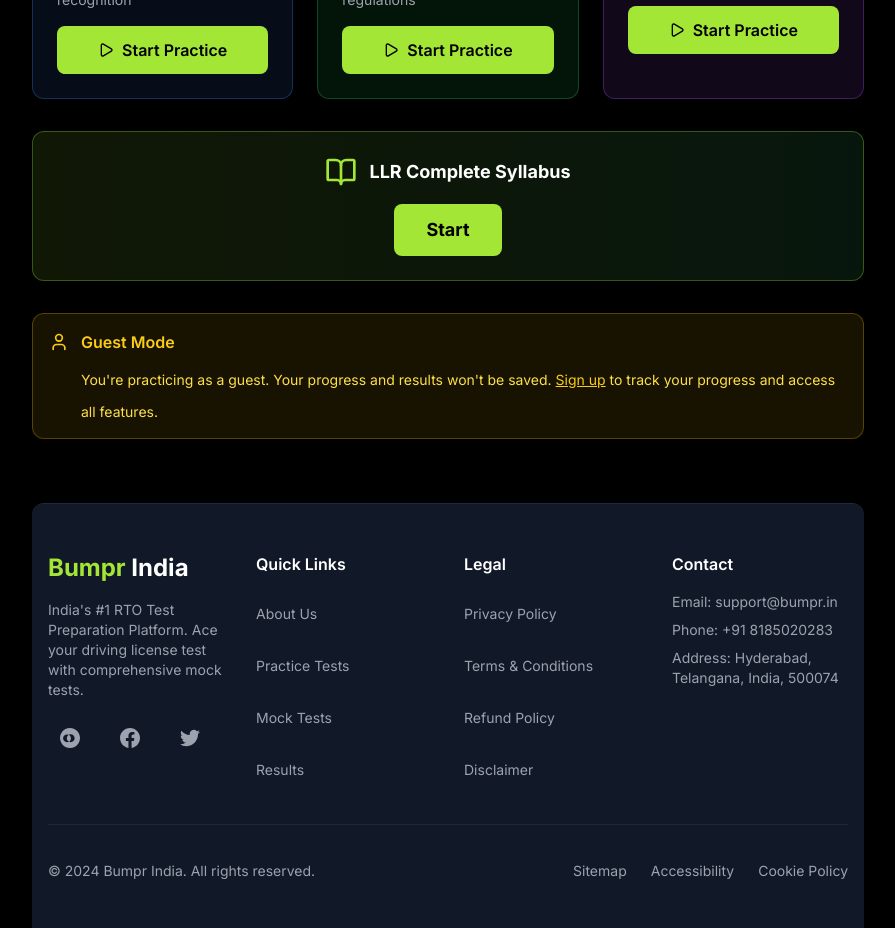
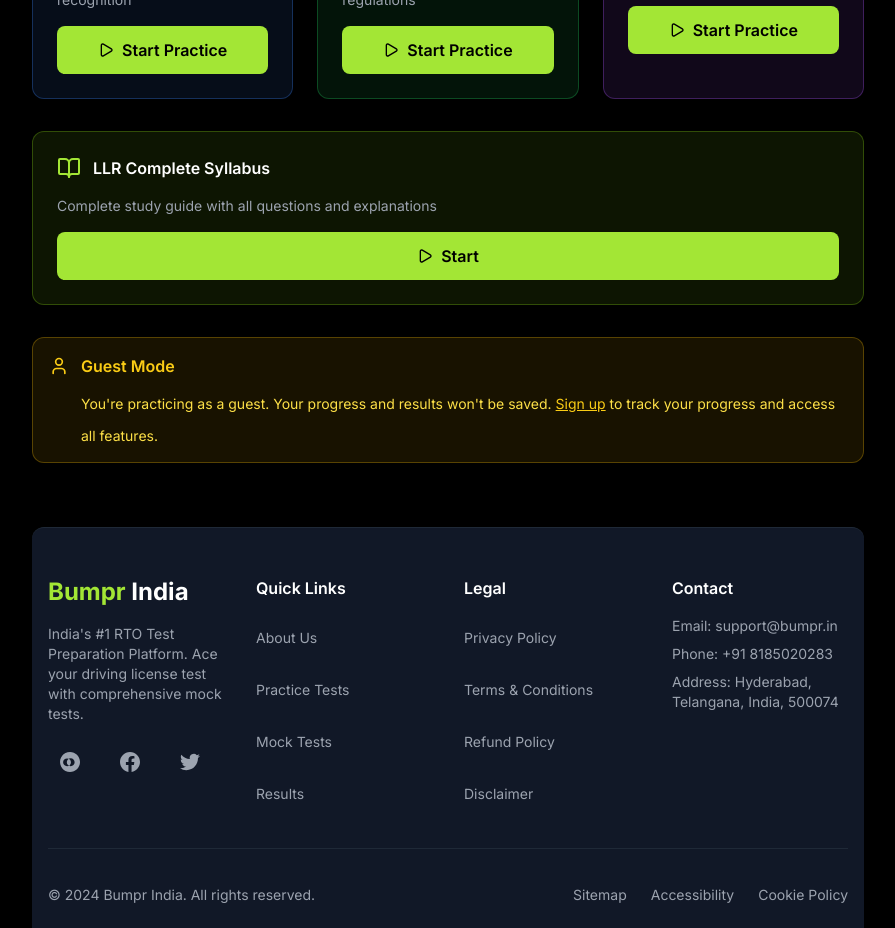
Before and after one commit to gopikiranspam/bumprweb, a React (Vite) app: page /guest-practice in a window 1280 px wide. Shown: the part 780-1708 px from the top of the page, without its empty margins (192-1087 px from the left). Built offline with nearby package versions, Linux system fonts and the light colour scheme; no server answers.

Commit message:
Apply Consistent Styling to LLR Complete Syllabus Section

```diff
--- a/src/pages/GuestPracticeSelectionPage.tsx
+++ b/src/pages/GuestPracticeSelectionPage.tsx
@@ -153,16 +153,22 @@ export const GuestPracticeSelectionPage: React.FC = () => {
 
         {/* LLR Complete Syllabus Button */}
         <div className="mb-6 sm:mb-8">
-          <div className="bg-gradient-to-r from-lime-400/10 to-green-400/10 border border-lime-400/30 rounded-xl p-4 sm:p-6 text-center">
-            <div className="flex items-center justify-center space-x-2 sm:space-x-3 mb-3 sm:mb-4">
-              <BookOpen size={32} className="text-lime-400" />
-              <h2 className="text-base sm:text-lg font-bold text-white">{t('llrCompleteSyllabus')}</h2>
+          <div className="bg-lime-500/10 border border-lime-500/30 rounded-xl p-4 sm:p-6 space-y-3 sm:space-y-4">
+            <div className="flex items-center space-x-2 sm:space-x-3">
+              <BookOpen size={24} className="text-lime-400" />
+              <h3 className="font-semibold text-white text-sm sm:text-base">{t('llrCompleteSyllabus')}</h3>
             </div>
+
+            <p className="text-gray-400 text-xs sm:text-sm">
+              Complete study guide with all questions and explanations
+            </p>
+
             <button
               onClick={() => navigate('/guest-study-guide')}
-              className="bg-lime-400 hover:bg-lime-300 text-black font-bold py-3 px-6 sm:px-8 rounded-lg text-base sm:text-lg transition-colors touch-target"
+              className="w-full bg-lime-400 hover:bg-lime-300 text-black font-semibold py-3 px-4 rounded-lg transition-colors flex items-center justify-center space-x-2 touch-target"
             >
-              {t('start')}
+              <Play size={16} />
+              <span>{t('start')}</span>
             </button>
           </div>
         </div>
```
